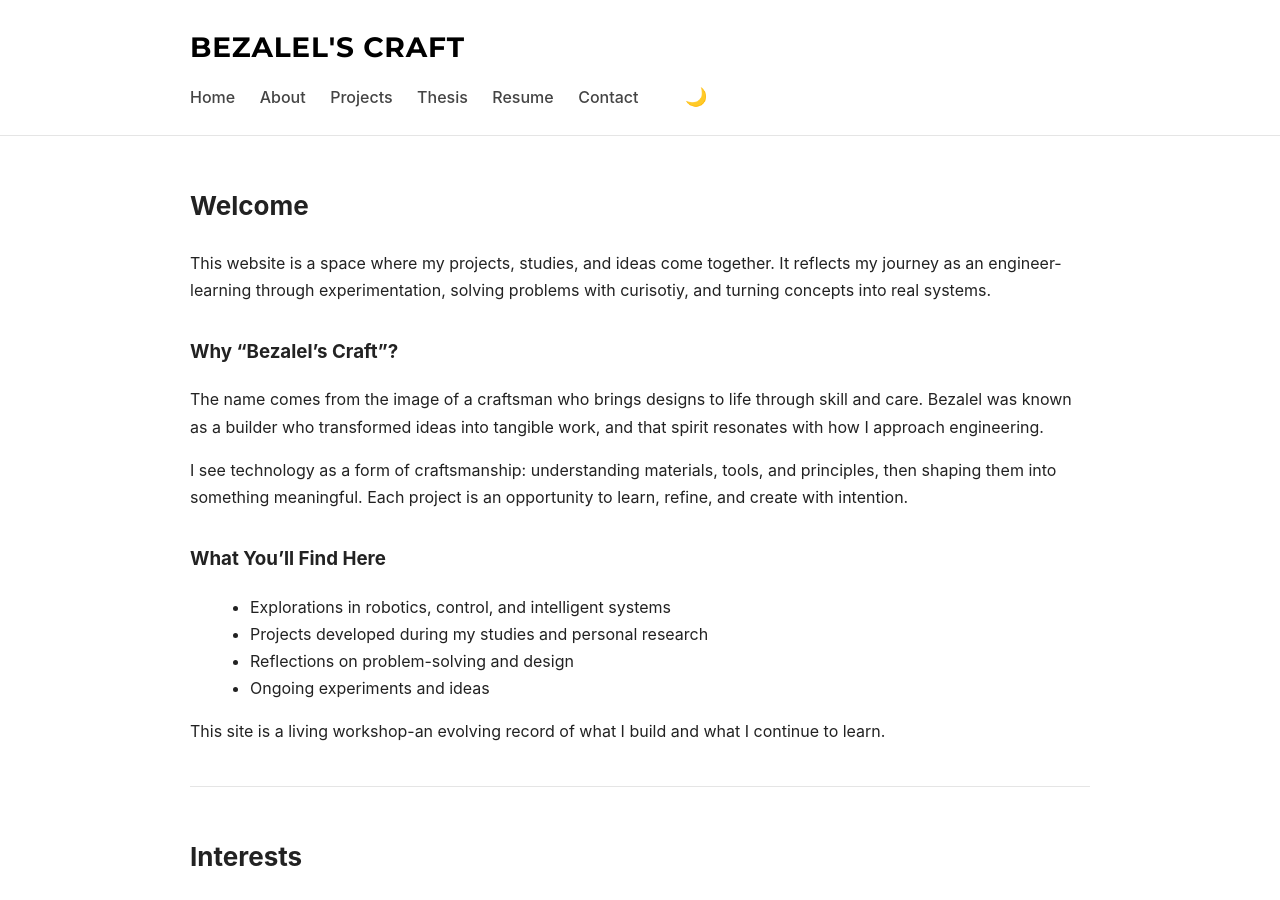
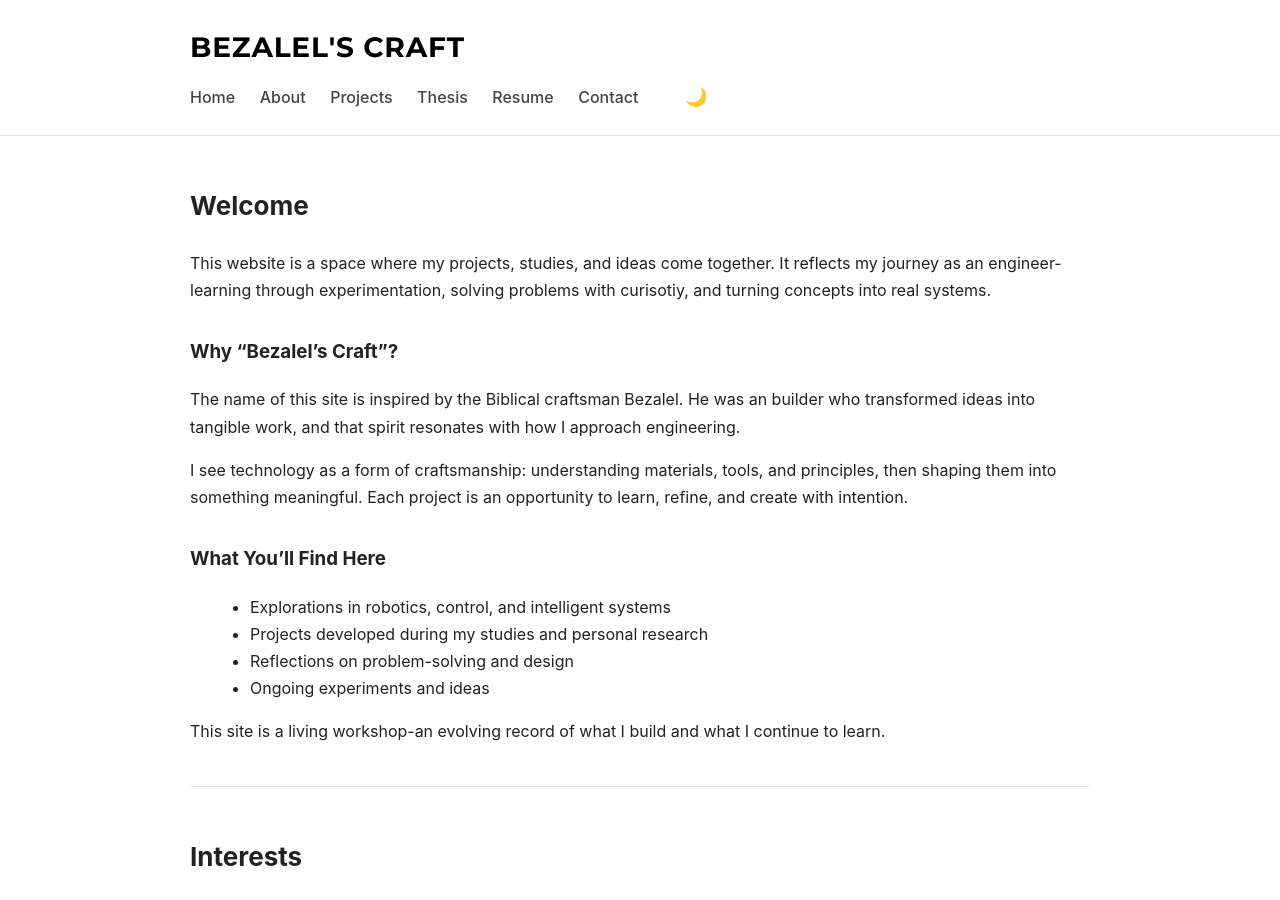
Before and after one commit to SUN1031/SUN1031.github.io, a Jekyll site: the page built from index.md, in a window 1280 px wide and 900 px high. Built offline with Jekyll 4.4.1, drawn with Linux system fonts in a browser that asks for light colours.

Commit message:
Update index.md

```diff
--- a/index.md
+++ b/index.md
@@ -9,7 +9,7 @@ This website is a space where my projects, studies, and ideas come together. It
 
 ### Why "Bezalel's Craft"?
 
-The name comes from the image of a craftsman who brings designs to life through skill and care. Bezalel was known as a builder who transformed ideas into tangible work, and that spirit resonates with how I approach engineering.
+The name of this site is inspired by the Biblical craftsman Bezalel. He was an builder who transformed ideas into tangible work, and that spirit resonates with how I approach engineering.
 
 I see technology as a form of craftsmanship: understanding materials, tools, and principles, then shaping them into something meaningful. Each project is an opportunity to learn, refine, and create with intention.
 
```
